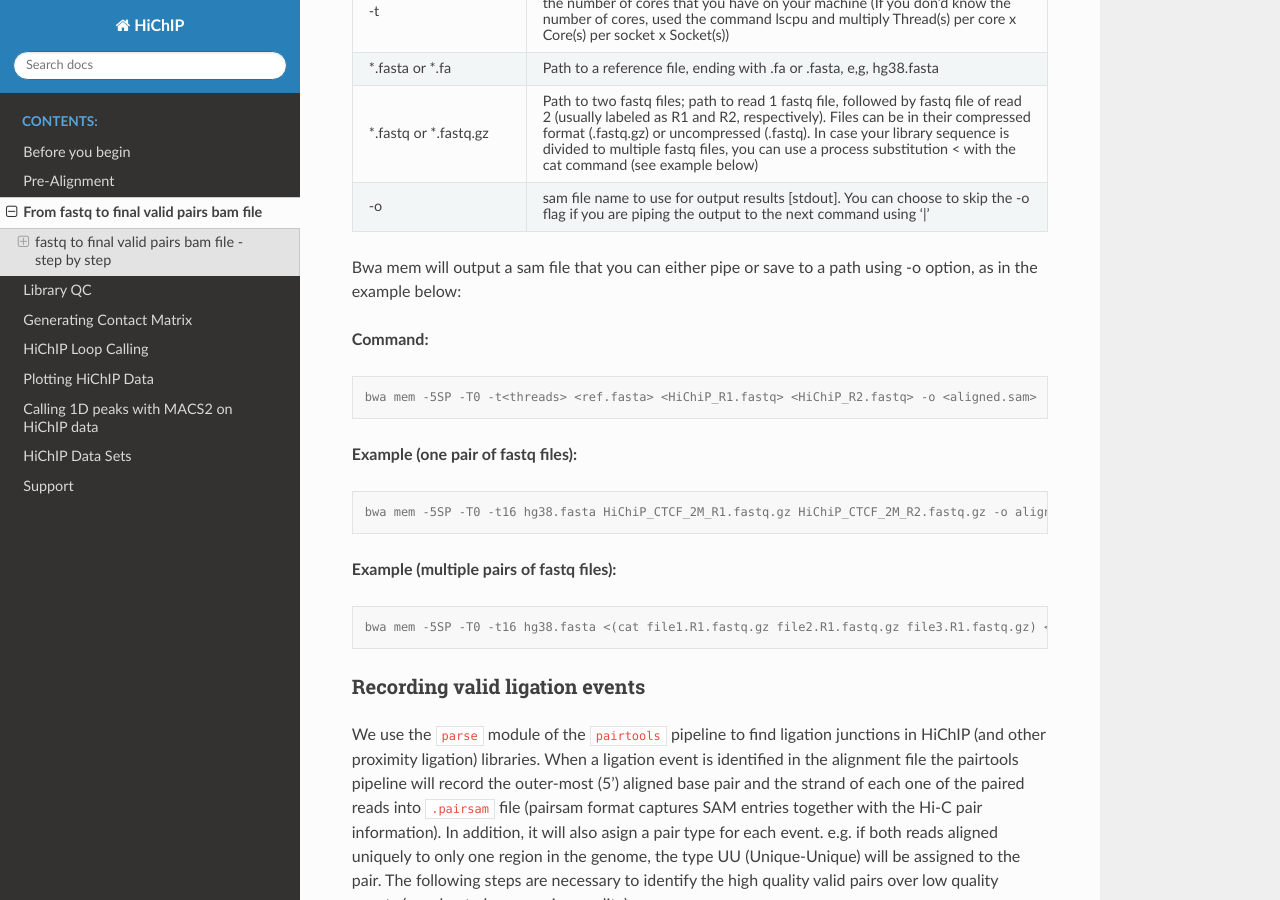
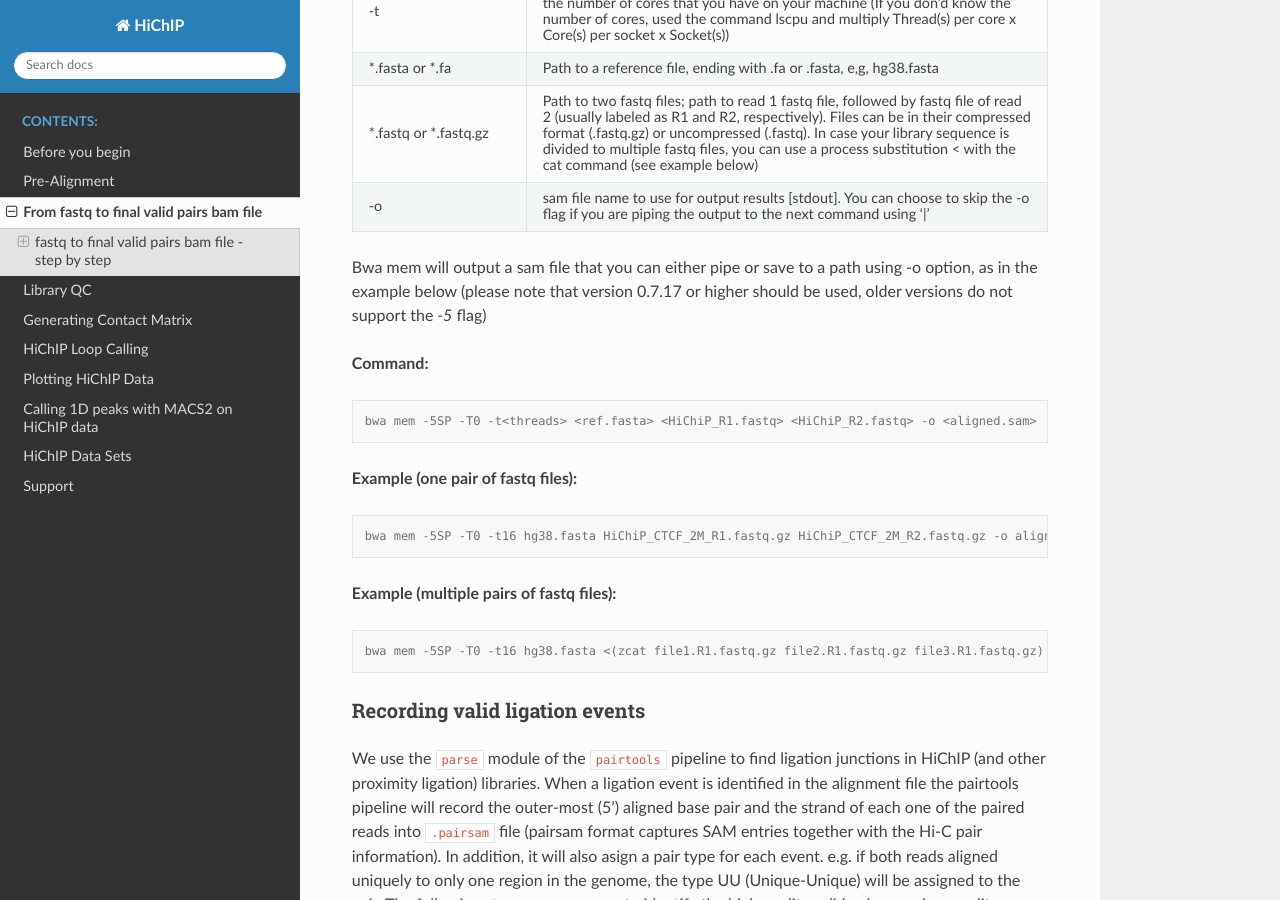
Before and after one commit to dovetail-genomics/HiChiP, a Sphinx documentation site: the page built from docs/source/fastq_to_bam.rst, in a window 1280 px wide and 900 px high, scrolled down 1260 px. Built offline with Sphinx 7.4.7 and the Read the Docs theme 2.0.0, drawn with Linux system fonts in a browser that asks for light colours.

Commit message:
minor bwa fix

```diff
--- a/docs/source/fastq_to_bam.rst
+++ b/docs/source/fastq_to_bam.rst
@@ -51,7 +51,7 @@ Now that you have a genome file, index file and a reference fasta file you are a
    :widths: 25 75
    :class: tight-table
 
-Bwa mem will output a sam file that you can either pipe or save to a path using -o option, as in the example below:
+Bwa mem will output a sam file that you can either pipe or save to a path using -o option, as in the example below (please note that version 0.7.17 or higher should be used, older versions do not support the `-5` flag)
 
 **Command:**
 
@@ -71,7 +71,7 @@ Bwa mem will output a sam file that you can either pipe or save to a path using
 
 .. code-block:: console
 
-   bwa mem -5SP -T0 -t16 hg38.fasta <(cat file1.R1.fastq.gz file2.R1.fastq.gz file3.R1.fastq.gz) <(file1.R2.fastq.gz file2.R2.fastq.gz file3.R2.fastq.gz) -o aligned.sam
+   bwa mem -5SP -T0 -t16 hg38.fasta <(zcat file1.R1.fastq.gz file2.R1.fastq.gz file3.R1.fastq.gz) <(zcat file1.R2.fastq.gz file2.R2.fastq.gz file3.R2.fastq.gz) -o aligned.sam
 
 
 
```
